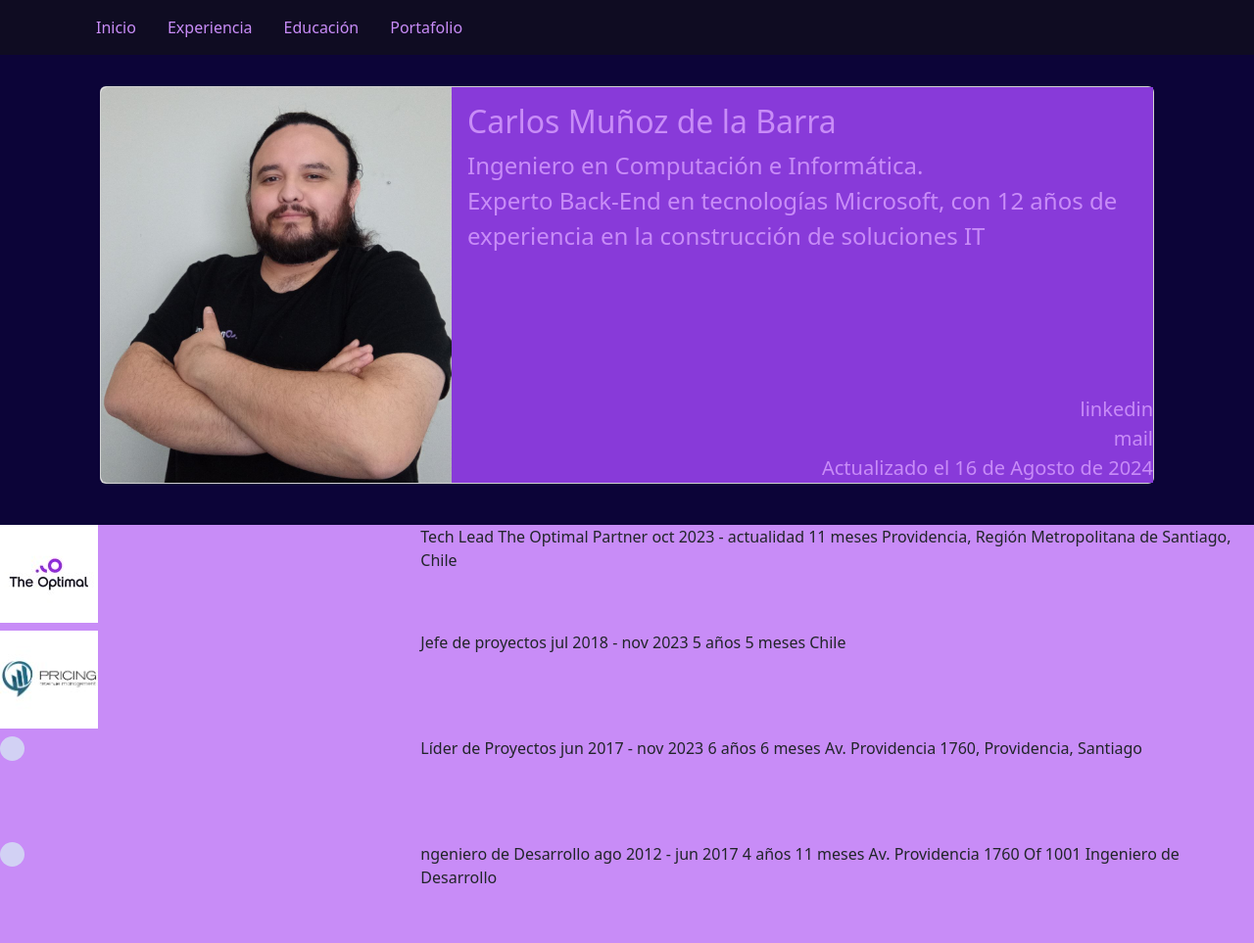
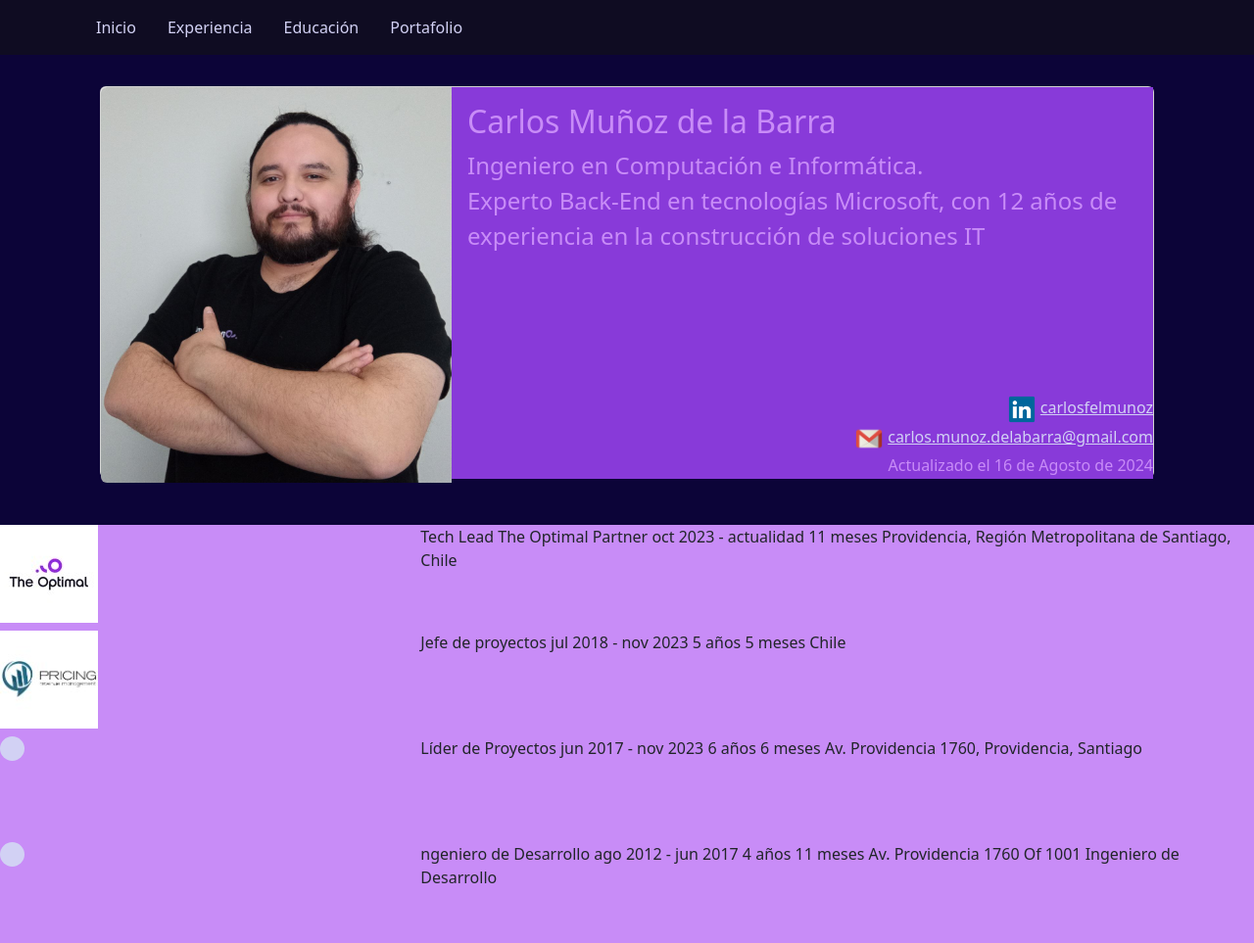
Before and after one commit to m-i-c-h-u/carlosypah.github.io, a plain HTML site: page index.html in a window 1280 px wide. Shown: the top 963 px of the page at 98% size. Drawn offline with nearby package versions, Linux system fonts and the light colour scheme.

Commit message:
se trabaja un poco la imagen de perfil para que no se descuadre en el cambio de resolución

```diff
--- a/assets/css/style.css
+++ b/assets/css/style.css
@@ -11,6 +11,33 @@
 header{
     background-color: #0c0438;
     height: 30em;
+}
+.header-presentacion{
+    max-height: 25em;
+}
+.ico{
+    width: 30px;
+}
+a:link{
+    color: #d2d1f4 !important;
+}
+a:visited{
+    color: #d2d1f4 !important;
+}
+a:hover{
+    color: #d2d1f4 !important;
+}
+a:active{
+    color: #d2d1f4 !important;
+}
+.card-presentacion{
+    max-height: 25em;
+}
+.row-presentacion{
+    max-height: 25em;
+}
+.col-presentacion{
+    max-height: 25em;
 }
 .card-body-presentacion
 {
--- a/index.html
+++ b/index.html
@@ -37,30 +37,45 @@
       </div>
     </nav>
     <header>
-      <div class="container p-3">
-        <div class="card m-3">
-          <div class="row g-0">
-            <div class="col-md-4">
+      <div class="container p-3 header-presentacion">
+        <div class="card m-3 card-presentacion">
+          <div class="row g-0 row-presentacion">
+            <div class="col-md-4 col-presentacion">
               <img
                 src="/assets/imgs/Carlos Muñoz2.png"
-                class="img-fluid rounded-start"
+                class="img-fluid rounded-start float-left"
                 alt="El mero mero"
               />
             </div>
-            <div class="col-md-8">
+            <div class="col-md-8 col-presentacion">
               <div class="card-body card-body-presentacion">
                 <h2 class="card-title">Carlos Muñoz de la Barra</h2>
                 <p class="card-text fs-4">
-                  Ingeniero en Computación e Informática.<br>
-                  Experto Back-End en tecnologías Microsoft,
-                  con 12 años de experiencia en la construcción de soluciones IT
+                  Ingeniero en Computación e Informática.<br />
+                  Experto Back-End en tecnologías Microsoft, con 12 años de
+                  experiencia en la construcción de soluciones IT
                 </p>
                 <p class="card-text text-end position-absolute bottom-0 end-0">
-                  <small class=" fs-5">
-                    linkedin<br>
-                    mail<br>
-                    Actualizado el 16 de Agosto de 2024
-                  </small>
+                  <img
+                    src="/assets/imgs/linkedin.png"
+                    alt="logo linkedin"
+                    class="ico"
+                  />
+                  <a
+                    href="https://www.linkedin.com/in/carlosfelmunoz/"
+                    target="_blank"
+                    >carlosfelmunoz</a
+                  ><br />
+                  <img
+                    src="/assets/imgs/gmail.png"
+                    alt="logo gmail"
+                    class="ico"
+                  />
+                  <a href="mailto:carlos.munoz.delabarra@gmail.com"
+                    >carlos.munoz.delabarra@gmail.com</a
+                  >
+                  <br />
+                  Actualizado el 16 de Agosto de 2024
                 </p>
               </div>
             </div>
@@ -101,7 +116,7 @@
             Providencia 1760 Of 1001 Ingeniero de Desarrollo</span
           >
         </div>
-
+      </div>
     </section>
     <section class="educacion" id="educacion">Educación</section>
 
```
